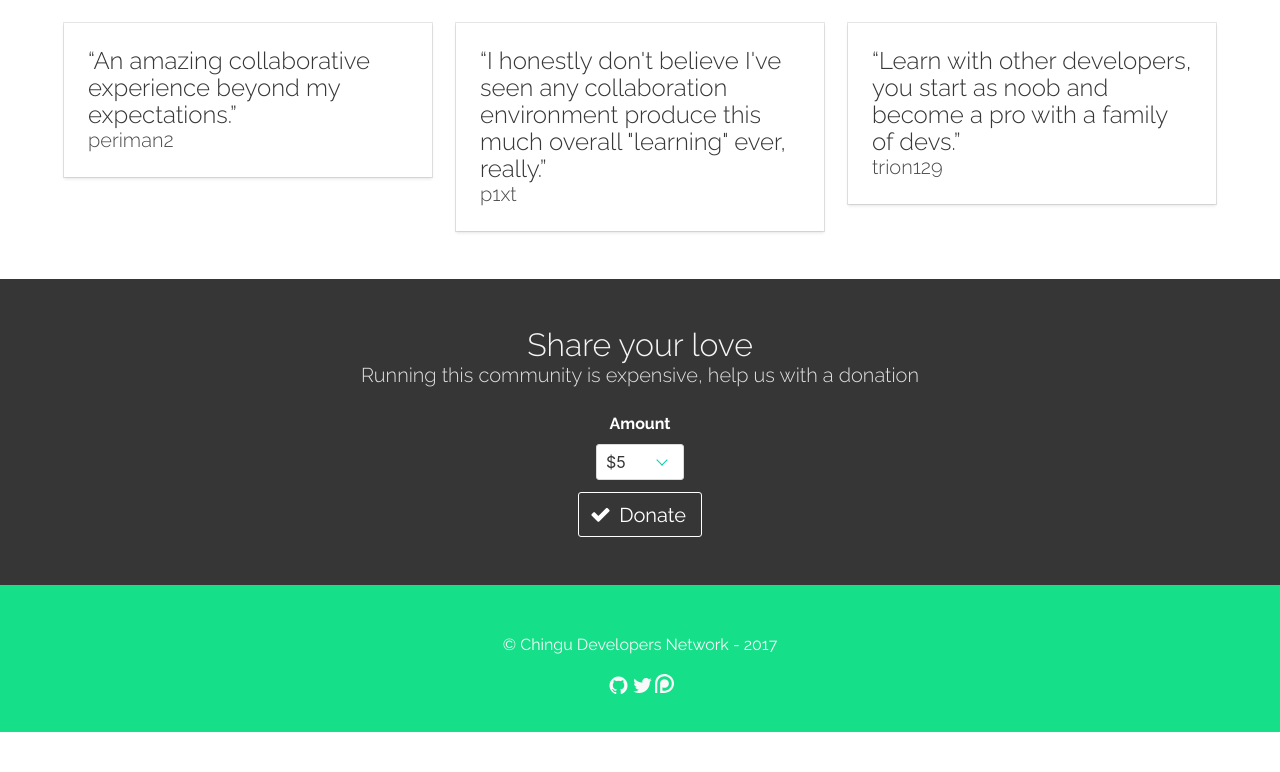
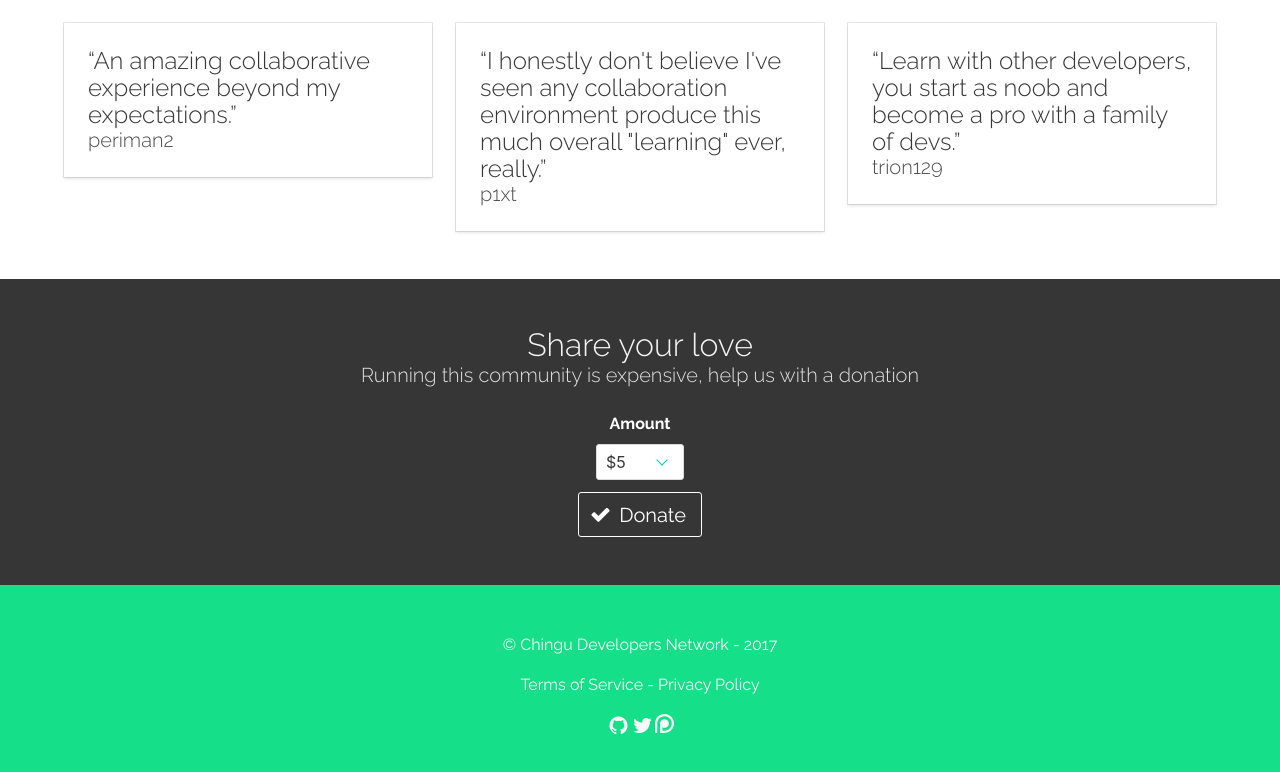
Before and after one commit to Chingu-cohorts/ChinguDevelopersNetwork, a Vue app in the folder client/: page / in a window 1280 px wide. Shown: the part 421-1193 px from the top of the page. Before the commit the page ends 1153 px from the top, so only its background shows below. Built offline with nearby package versions, Linux system fonts and the light colour scheme; no server answers.

Commit message:
Add ToS and Privacy Policy links

```diff
--- a/client/src/components/MainFooter.vue
+++ b/client/src/components/MainFooter.vue
@@ -4,6 +4,9 @@
       <div class="content has-text-centered">
         <p>
           &copy; <a href="https://github.com/Chingu-cohorts">Chingu Developers Network</a> - {{ currentYear }}
+        </p>
+        <p>
+          <a>Terms of Service</a> - <a>Privacy Policy</a>
         </p>
         <p>
           <a class="icon" href="https://github.com/Chingu-cohorts/ChinguCentral">
```
